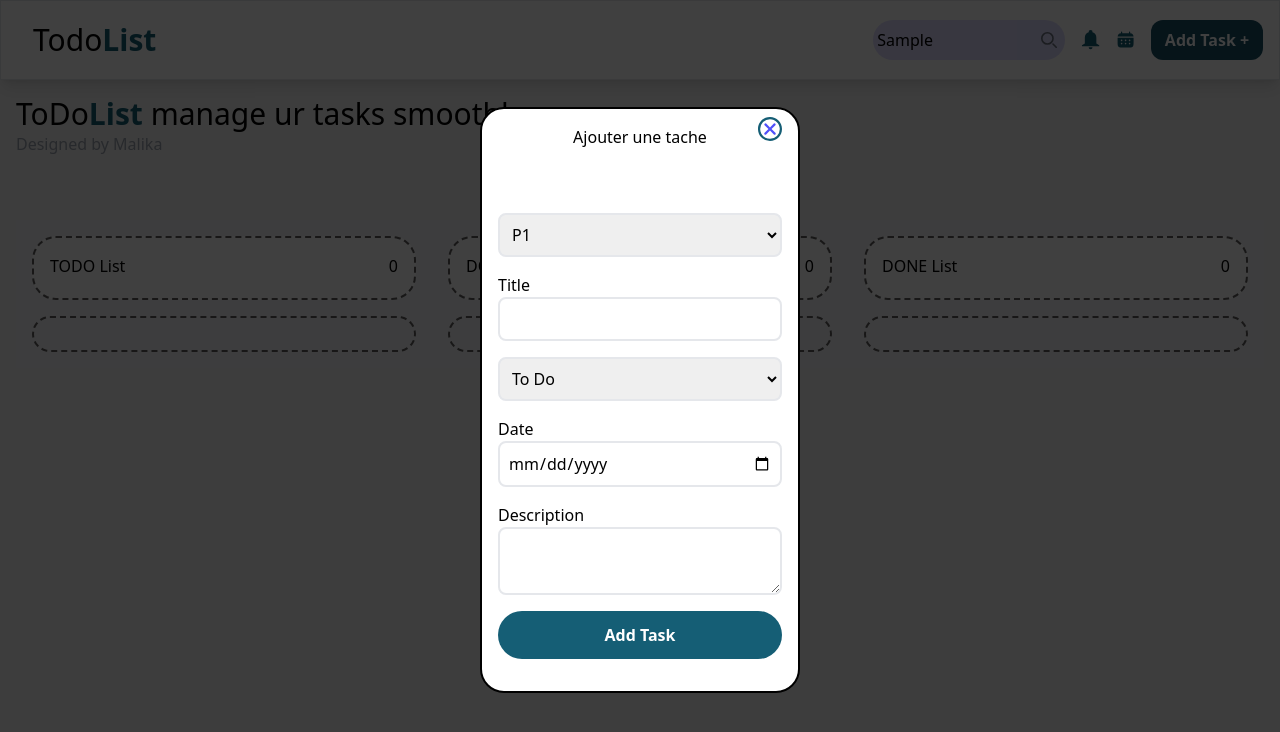
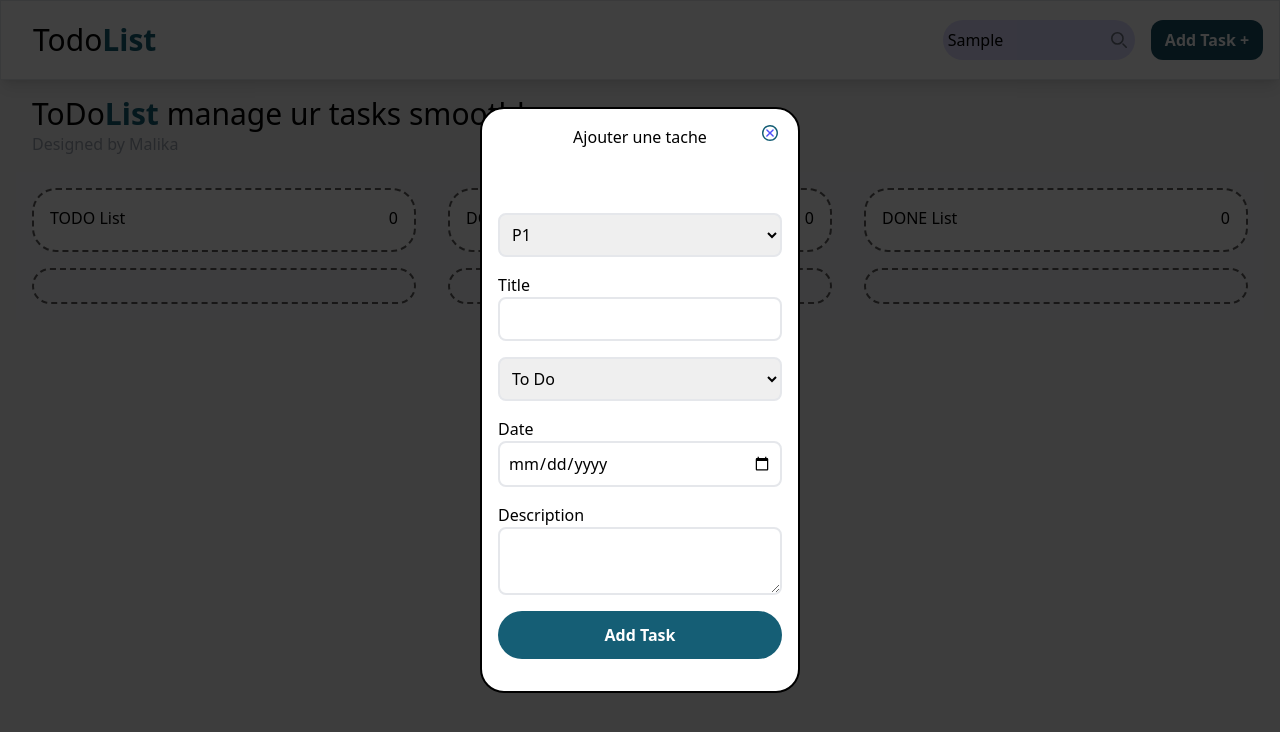
Before and after one commit to elabiad-malika2/ToDoList, a website: page projet/index.html in a window 1280 px wide. Both pictures are taken after typing "Sample" into the empty fields and a click on the button "Add Task +". Drawn offline with Linux system fonts and the light colour scheme; a web font is replaced by a local one.

Commit message:
Ajuster la fonction de suppression #7

```diff
--- a/projet/index.html
+++ b/projet/index.html
@@ -26,20 +26,6 @@
                             d="m19 19-4-4m0-7A7 7 0 1 1 1 8a7 7 0 0 1 14 0Z" />
                     </svg>
                 </div>
-                <!-- Icône de notification -->
-                <svg xmlns="http://www.w3.org/2000/svg" width="1.2rem" height="1.2rem" viewBox="0 0 20 20">
-                    <path fill="#155e75"
-                        d="M4 8a6 6 0 0 1 4.03-5.67a2 2 0 1 1 3.95 0A6 6 0 0 1 16 8v6l3 2v1H1v-1l3-2zm8 10a2 2 0 1 1-4 0z" />
-                </svg>
-
-                <!-- Icône supplémentaire -->
-                <svg xmlns="http://www.w3.org/2000/svg" width="1.2rem" height="1.2rem" viewBox="0 0 24 24">
-                    <path fill="#155e75"
-                        d="M7.75 2.5a.75.75 0 0 0-1.5 0v1.58c-1.44.115-2.384.397-3.078 1.092c-.695.694-.977 1.639-1.093 3.078h19.842c-.116-1.44-.398-2.384-1.093-3.078c-.694-.695-1.639-.977-3.078-1.093V2.5a.75.75 0 0 0-1.5 0v1.513C15.585 4 14.839 4 14 4h-4c-.839 0-1.585 0-2.25.013z" />
-                    <path fill="#155e75" fill-rule="evenodd"
-                        d="M2 12c0-.839 0-1.585.013-2.25h19.974C22 10.415 22 11.161 22 12v2c0 3.771 0 5.657-1.172 6.828S17.771 22 14 22h-4c-3.771 0-5.657 0-6.828-1.172S2 17.771 2 14zm15 2a1 1 0 1 0 0-2a1 1 0 0 0 0 2m0 4a1 1 0 1 0 0-2a1 1 0 0 0 0 2m-4-5a1 1 0 1 1-2 0a1 1 0 0 1 2 0m0 4a1 1 0 1 1-2 0a1 1 0 0 1 2 0m-6-3a1 1 0 1 0 0-2a1 1 0 0 0 0 2m0 4a1 1 0 1 0 0-2a1 1 0 0 0 0 2"
-                        clip-rule="evenodd" />
-                </svg>
                 <!-- Bouton "Add Task" -->
                 <button id="addTache"
                     class="font-title bg-cyan-900 rounded-xl w-28 h-10 text-white font-bold hover:bg-cyan-800 whitespace-nowrap">Add
@@ -47,8 +33,8 @@
             </div>
         </nav>
     </section>
-    <main class="p-4 flex flex-col gap-16 h-full">
-        <div class="flex flex-col justify-between">
+    <main class="p-4  flex w-full flex-col gap-4 h-full">
+        <div class="flex flex-col pl-4 justify-between">
 
 
             <h2 class="text-3xl">ToDo<span class="text-primary font-semibold font-title">List</span> <span
@@ -102,8 +88,8 @@
         </div>
         <!-- FIN Tasks -->
         <div id="modele" class="modele bg-black bg-opacity-75 hidden items-center justify-center fixed inset-0 z-50 ">
-            <div class="w-1/4 h-auto  border-2 border-black rounded-3xl bg-white relative z-50 ">
-                <svg class=" fill-primary absolute cursor-pointer top-0 right-0 pr-4 pt-2 w-10 h-8"
+            <div class="w-1/4 h-screen  border-2 border-black rounded-3xl bg-white relative z-50 ">
+                <svg class=" fill-primary absolute cursor-pointer top-0 right-0 pr-4 pt-4 w-10 h-8"
                     xmlns="http://www.w3.org/2000/svg" width="1.2rem" height="1.2rem" viewBox="0 0 24 24">
                     <path
                         d="M20.48 3.512a11.97 11.97 0 0 0-8.486-3.514C5.366-.002-.007 5.371-.007 11.999c0 3.314 1.344 6.315 3.516 8.487A11.97 11.97 0 0 0 11.995 24c6.628 0 12.001-5.373 12.001-12.001c0-3.314-1.344-6.315-3.516-8.487m-1.542 15.427a9.8 9.8 0 0 1-6.943 2.876c-5.423 0-9.819-4.396-9.819-9.819a9.8 9.8 0 0 1 2.876-6.943a9.8 9.8 0 0 1 6.942-2.876c5.422 0 9.818 4.396 9.818 9.818a9.8 9.8 0 0 1-2.876 6.942z" />
@@ -191,7 +177,7 @@
                                 id="tache-date-edit" name="task-date">
                         </div>
                         <div class="flex flex-col">
-                            <label value="" for="tache-description">Description</label>
+                            <label value="" for="tache-description-edit">Description</label>
                             <textarea value="" class=" border-gray-200 border-2 rounded-lg p-2"
                                 id="tache-description-edit" name="task-description"></textarea>
                         </div>
--- a/projet/main.js
+++ b/projet/main.js
@@ -120,9 +120,14 @@ function showEdit(index){
     afficherTaches();
 
 }
+
+
 function deleteTache(index){
     const tache = JSON.parse(localStorage.getItem("taches")) || [];
     tache.splice(index,1);
+    console.log("tastkt to delelte", tache[index]);
 
+    localStorage.setItem("taches",JSON.stringify(tache));
+    afficherTaches();
 
 }
```
